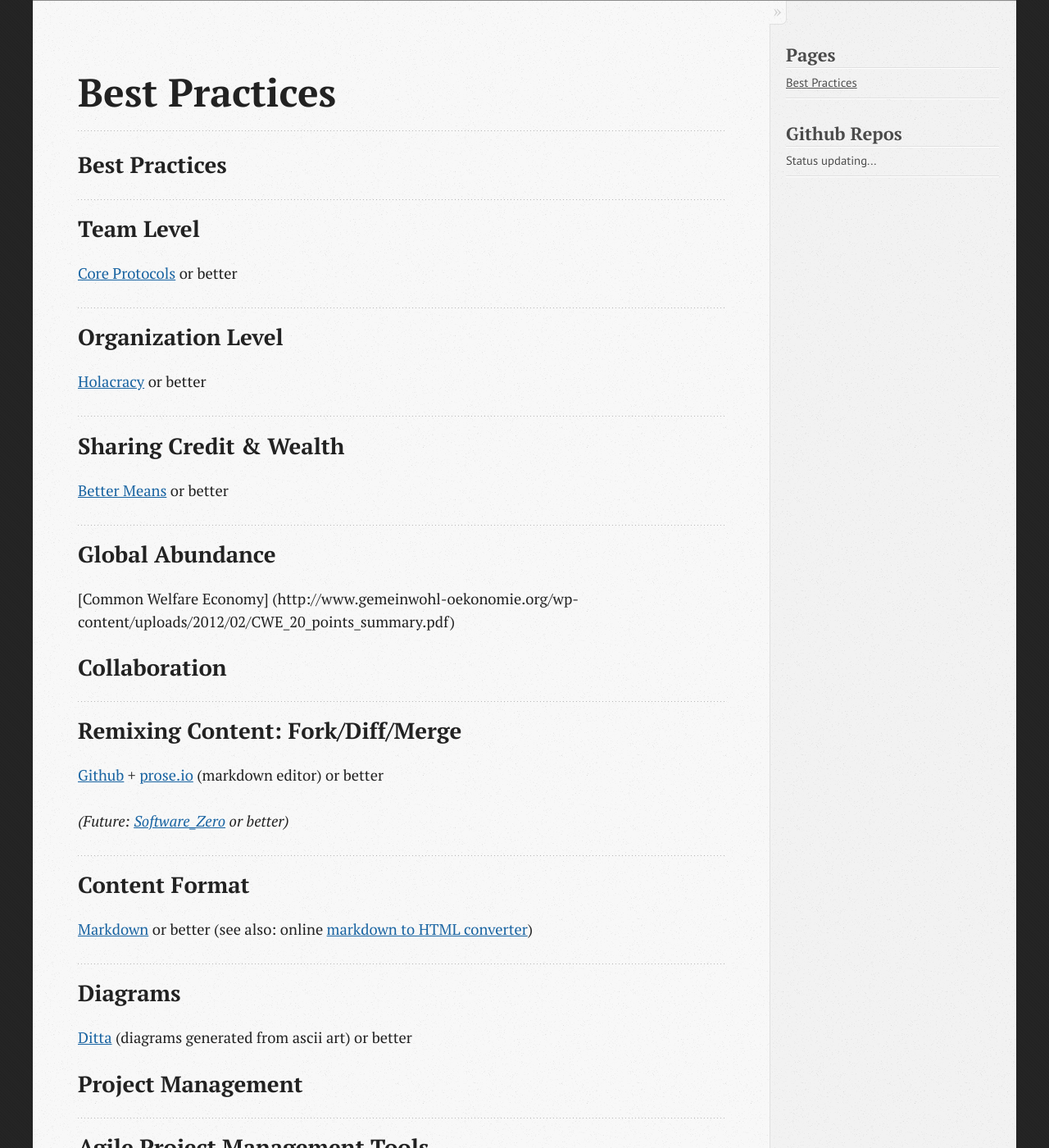
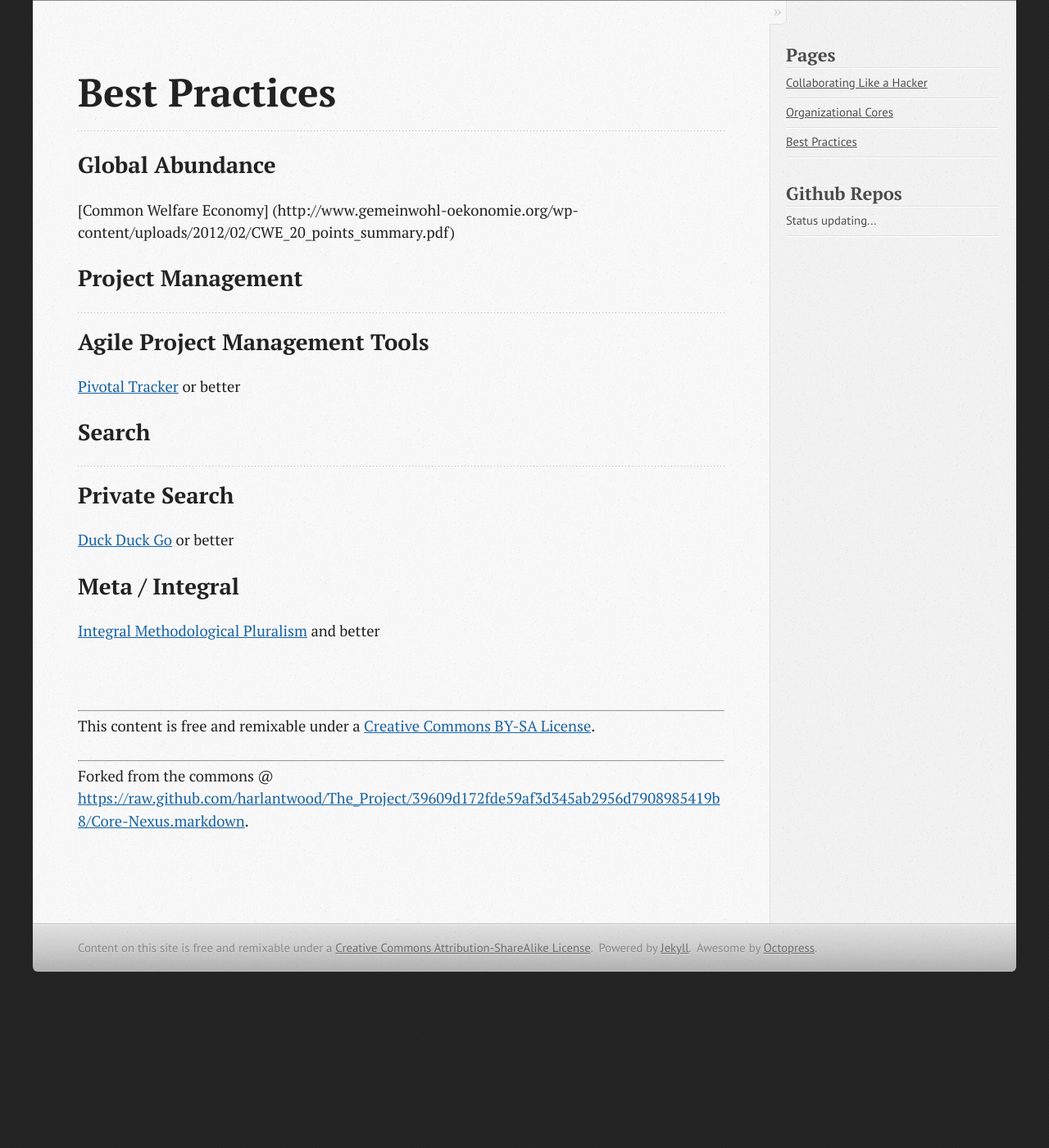
Before and after one commit to summershapiro/Best-Practices, a Jekyll site: the page built from index.markdown, in a window 1280 px wide and 1400 px high, scrolled down 213 px. Shown: the whole window at 82% size. Built offline with Jekyll 4.4.1, drawn with Linux system fonts in a browser that asks for light colours; Markdown is read by kramdown in place of the engine named in the settings; after the commit the page ends 1442 px from its top, so only the background shows below that.

Commit message:
Split content into a few pages

```diff
--- a/index.markdown
+++ b/index.markdown
@@ -4,42 +4,9 @@
 contributors: Harlan T Wood
 ---
 
-Best Practices
-==============
-
-Team Level
-----------
-[Core Protocols](http://liveingreatness.com/files/core-protocols-3.03.html) or better
-
-Organization Level
-------------------
-[Holacracy](http://www.holacracy.org/sites/default/files/resources/holacracy_constitution_v3.0_0.pdf) or better
-
-Sharing Credit & Wealth
------------------------
-[Better Means](http://bettermeans.com/front/open_enterprise_governance_model.html) or better
-
 Global Abundance
 -----------------
 [Common Welfare Economy] (http://www.gemeinwohl-oekonomie.org/wp-content/uploads/2012/02/CWE_20_points_summary.pdf)
-
-Collaboration
-=============
-
-Remixing Content: Fork/Diff/Merge
----------------------------------
-[Github](https://help.github.com/) + [prose.io](http://prose.io/) (markdown editor) or better
-
-_(Future: [Software_Zero](http://enlightenedstructure.org/Software_Zero/) or better)_
-
-Content Format
---------------
-[Markdown](http://whatismarkdown.com/) or better (see also: online [markdown to HTML converter](http://daringfireball.net/projects/markdown/dingus))
-
-Diagrams
---------
-[Ditta](http://ditaa.sourceforge.net/) (diagrams generated from ascii art) or better
-
 
 Project Management
 ==================
```
Also changed, not shown: Collaborating-Like-a-Hacker.markdown (added, +19 -0 lines), Organizational-Cores.markdown (added, +17 -0 lines).
